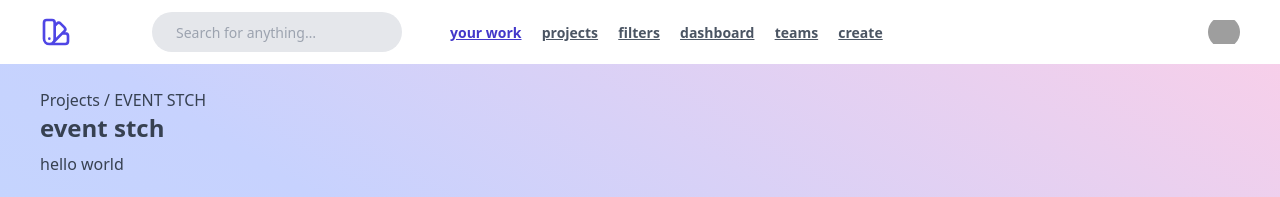
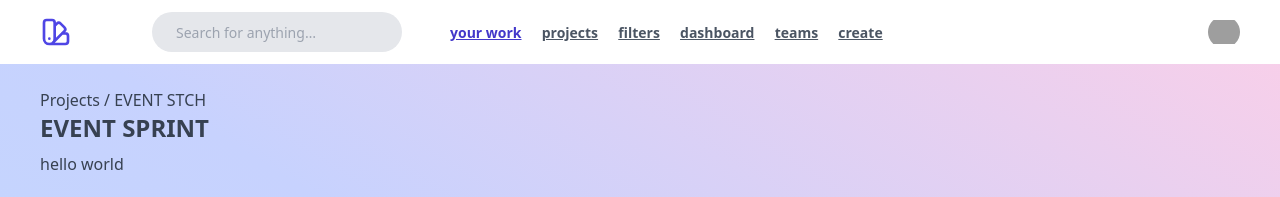
Before and after one commit to amarabhilash/hju, a plain HTML site: page index.html in a window 1280 px wide. Shown: the top 197 px of the page. Drawn offline with nearby package versions, Linux system fonts and the light colour scheme; grey boxes are pictures that could not be loaded.

Commit message:
initial commit

```diff
--- a/index.html
+++ b/index.html
@@ -48,7 +48,7 @@
             </div>
             <div class="px-10 mt-6">
                 <class="text-2xl font-bold">Projects / EVENT STCH
-                    <h1 class="text-2xl font-bold">event stch</h1>
+                    <h1 class="text-2xl font-bold">EVENT SPRINT</h1>
                     <class="text-2xl font-bold">hello world
 
             </div>
```
